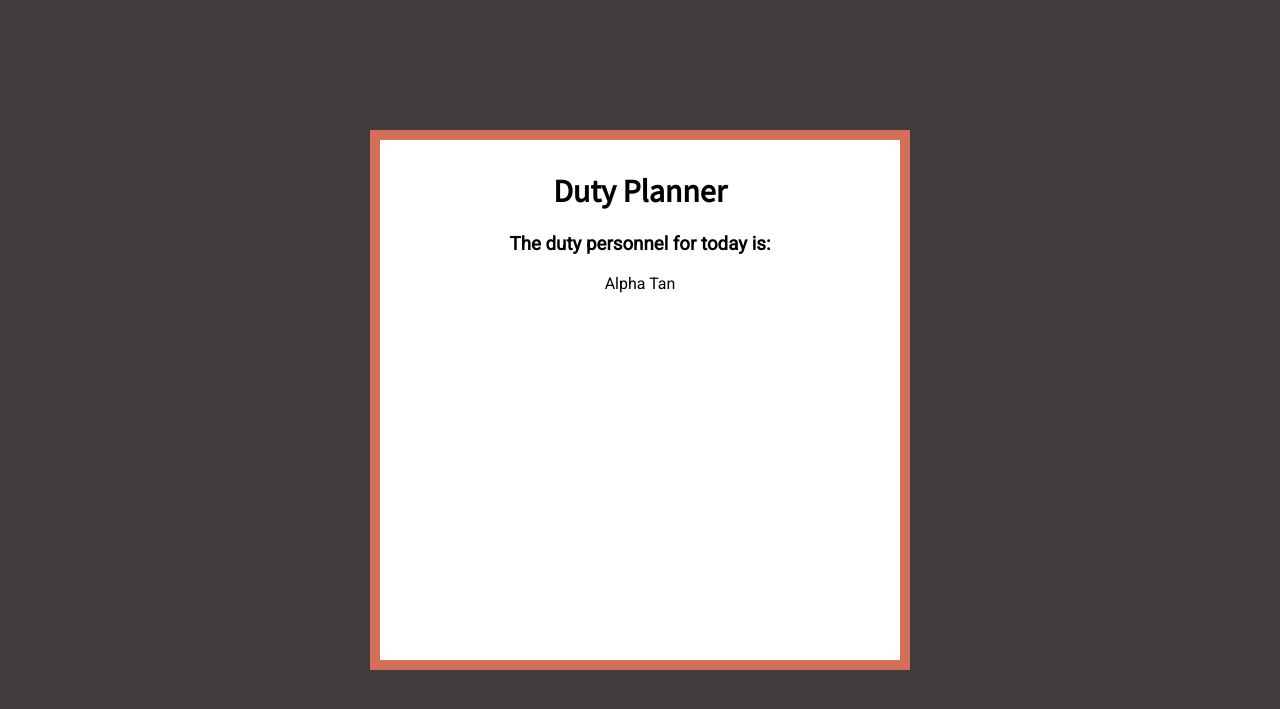
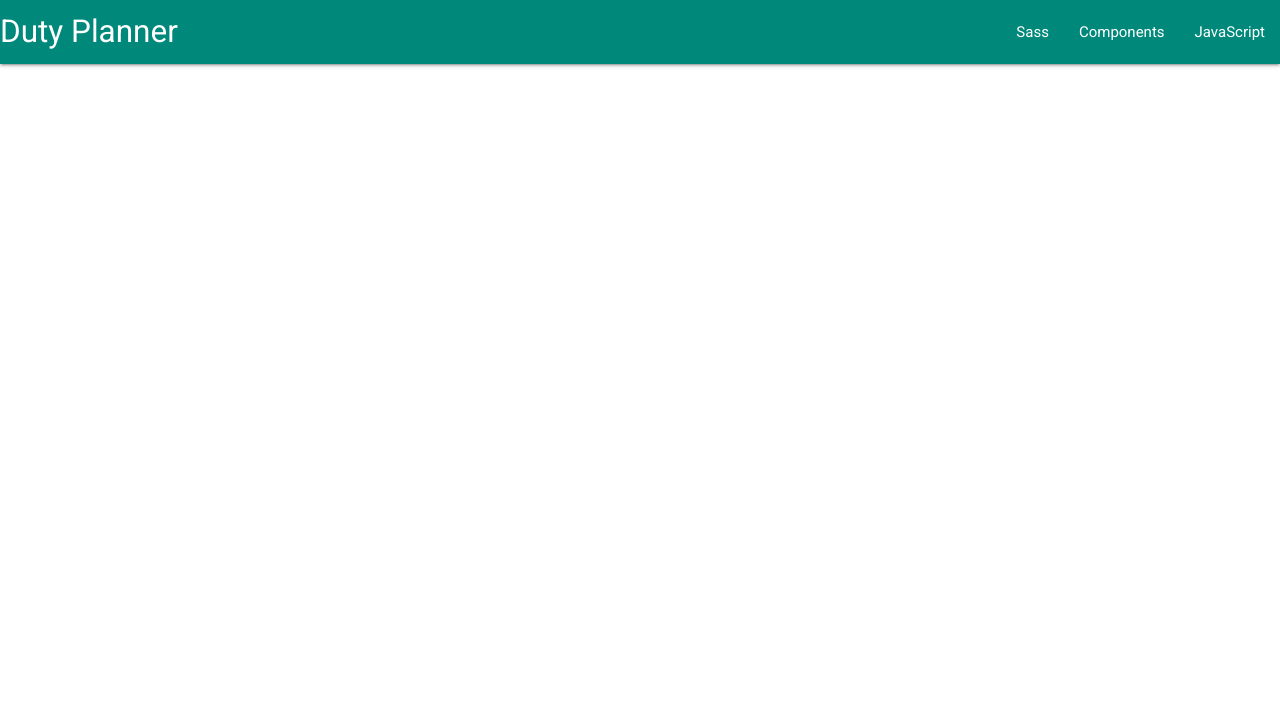
Before and after one commit to sunjerry019/duty-planner, a PHP site: page / in a window 1280 px wide. Shown: the top 709 px of the page. Run offline with PHP 8.4, Linux system fonts and the light colour scheme; data comes from the database, SQL or seed files in the repository; both versions use the stored data as it was after the commit.

Commit message:
dumping working files

```diff
--- a/index.php
+++ b/index.php
@@ -1,20 +1,28 @@
 <?php require("library.inc.php"); ?>
+<?php $doc_root = "/duty-planner" ?>
 
 <!DOCTYPE HTML>
 <html>
 	<head>
 		<title>Duty Planner</title>
 		<link href="//fonts.googleapis.com/css?family=Roboto|Source+Sans+Pro" rel="stylesheet">
+		<script src="https://ajax.googleapis.com/ajax/libs/jquery/1.12.4/jquery.min.js"></script>
+	    <!-- Compiled and minified CSS -->
+	    <link rel="stylesheet" href="https://cdnjs.cloudflare.com/ajax/libs/materialize/1.0.0-rc.2/css/materialize.min.css">
+	    <!-- Compiled and minified JavaScript -->
+	    <script src="https://cdnjs.cloudflare.com/ajax/libs/materialize/1.0.0-rc.2/js/materialize.min.js"></script>
 		<link rel="stylesheet" href="style.css">
 	</head>
-	<body class="start">
-		<h1>Duty Planner</h1>
-		<h3>The duty personnel for today is:</h3>
-		<div class="dutypersonnel">
-			<?php
-				$day = new Day(date("Y-m-d"));
-				echo $day->setDutyPersonnel()->getDisplayName();
-			?>
-		</div>
+	<body>
+		<nav>
+			<div class="nav-wrapper teal darken-1">
+				<a href="<?php echo $doc_root ?>/" class="brand-logo">Duty Planner</a>
+				<ul id="nav-mobile" class="right hide-on-med-and-down">
+					<li><a href="sass.html">Sass</a></li>
+					<li><a href="badges.html">Components</a></li>
+					<li><a href="collapsible.html">JavaScript</a></li>
+				</ul>
+			</div>
+		</nav>
 	</body>
 </html>
--- a/style.css
+++ b/style.css
@@ -1,5 +1,2 @@
-html    { font-family: "Roboto", sans-serif; background-color: #403B3D; transition: 0.2s ease; }
+html    { font-family: "Roboto", sans-serif; transition: 0.2s ease; }
 h1      { font-family: "Source Sans Pro", sans-serif; }
-
-body.start  { max-width: 500px; max-height: 500px; background-color: white; padding: 10px; border: 10px solid #D46F5C;
-            text-align: center; position: absolute; margin: auto; top: 0; bottom: 0; right: 0; left: 0; }
```
Also changed, not shown: database.db.
